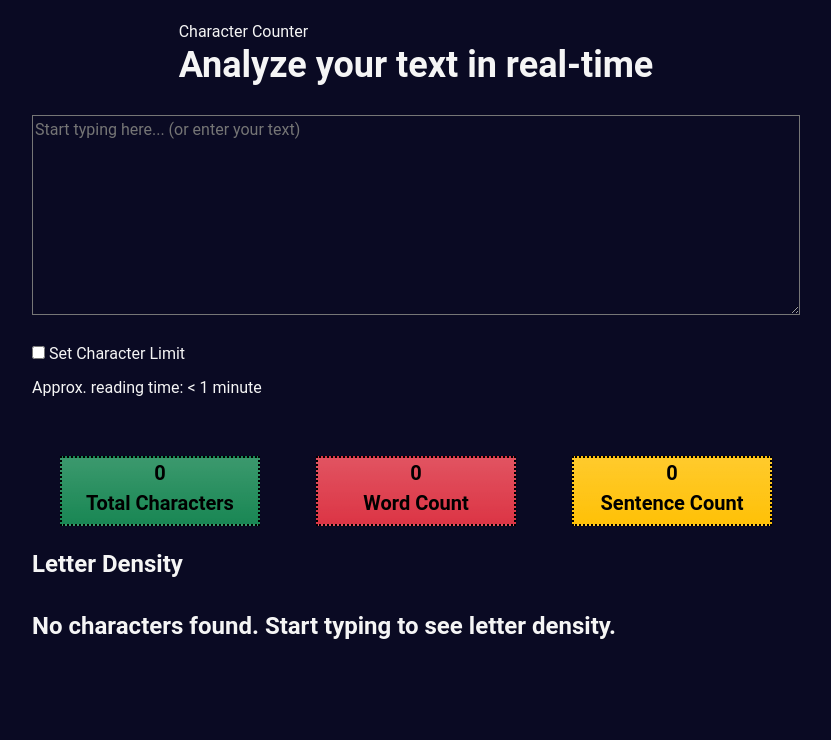
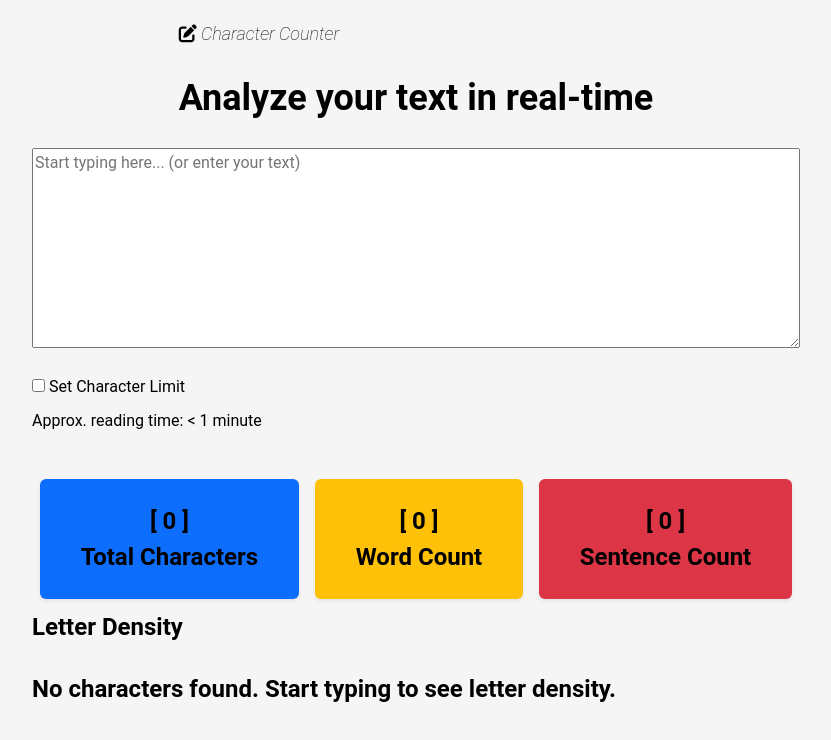
Before and after one commit to jkw07/character-counter, a React (Create React App) app: page / in a window 1280 px wide. Shown: the top 740 px of the page, without its empty margins (224-1055 px from the left). Built offline with nearby package versions, Linux system fonts and the light colour scheme.

Commit message:
add styles

```diff
--- a/package.json
+++ b/package.json
@@ -3,6 +3,7 @@
   "version": "0.1.0",
   "private": true,
   "dependencies": {
+    "@fortawesome/fontawesome-svg-core": "^6.7.2",
     "cra-template": "1.2.0",
     "react": "^19.0.0",
     "react-dom": "^19.0.0",
--- a/public/index.html
+++ b/public/index.html
@@ -2,6 +2,11 @@
 <html lang="en">
   <head>
     <meta charset="utf-8" />
+     <link
+  rel="stylesheet"
+  href="https://cdn.jsdelivr.net/npm/@fortawesome/fontawesome-free@6.4.0/css/all.min.css"
+  crossorigin="anonymous"
+/>
     <link rel="icon" href="%PUBLIC_URL%/favicon.ico" />
     <link href="https://cdn.jsdelivr.net/npm/bootstrap@5.3.3/dist/css/bootstrap.min.css" rel="stylesheet" integrity="sha384-QWTKZyjpPEjISv5WaRU9OFeRpok6YctnYmDr5pNlyT2bRjXh0JMhjY6hW+ALEwIH" crossorigin="anonymous">
     <meta name="viewport" content="width=device-width, initial-scale=1" />
--- a/src/App.tsx
+++ b/src/App.tsx
@@ -12,7 +12,7 @@ function App() {
   return (
     <div className="App">
       <header className="App-header">
-        <span>Character Counter</span>
+        <span><i className="fa-solid fa-pen-to-square"></i>{" "}Character Counter</span>
         <h1>Analyze your text in real-time</h1>
       </header>
       <main>
--- a/src/components/LetterDensity.tsx
+++ b/src/components/LetterDensity.tsx
@@ -27,11 +27,9 @@ function LetterDensity({ text }: LetterDensityProps) {
       {text.trim().length > 0 ? (
         <ul>
           {calculateLetterDensity(text).map(({ letter, count, density }) => (
-            <li key={letter}>
-              <span>{letter.toUpperCase()}: </span>
-              <span>{count} </span>
-              <span>({density})</span>
-              <div className="progress">
+            <li key={letter} className="letter-item d-flex align-items-center mb-2">
+              <span className="letter me-2">{letter.toUpperCase()}: </span>
+              <div className="progress flex-grow-1">
                 <div
                   className="progress-bar progress-bar-striped bg-info"
                   role="progressbar"
@@ -41,6 +39,8 @@ function LetterDensity({ text }: LetterDensityProps) {
                   aria-valuemax={100}
                 ></div>
               </div>
+              <span className="count me-2">{count} </span>
+              <span className="density me-2">({density})</span>
             </li>
           ))}
         </ul>
--- a/src/components/StatisticsPanel.tsx
+++ b/src/components/StatisticsPanel.tsx
@@ -7,17 +7,17 @@ function StatisticsPanel({ text }: StatisticsPanelProps) {
   const wordCount: number = text.trim().split(/\s+/).length;
 
   return (
-    <div className="statistic-panel">
-      <div className="statistics bg-success bg-gradient">
-        <span>{text.length > 0 ? text.length : "0"}</span>
+    <div className="statistic-panel d-flex justify-content-around text-center align-items-stretch">
+      <div className="statistic-card bg-primary p-4 rounded shadow-sm flex-fill mx-2">
+        <span>[{" "}{text.length > 0 ? text.length : "0"}{" "}]</span>
         <div> Total Characters</div>
       </div>
-      <div className="statistics bg-danger bg-gradient">
-        <span>{text.length > 0 ? wordCount : "0"}</span>
+      <div className="statistic-card bg-warning p-4 rounded shadow-sm flex-fill mx-2">
+        <span>[{" "}{text.length > 0 ? wordCount : "0"}{" "}]</span>
         <div> Word Count</div>
       </div>
-      <div className="statistics bg-warning bg-gradient">
-        <span>{countSentences(text)}</span>
+      <div className="statistic-card bg-danger p-4 rounded shadow-sm flex-fill mx-2">
+        <span>[{" "}{countSentences(text)}{" "}]</span>
         <div> Sentence Count</div>
       </div>
     </div>
--- a/src/index.css
+++ b/src/index.css
@@ -1,13 +1,12 @@
 body {
   margin: 0;
   font-family: 'Roboto', sans-serif;
-  background-color: #0a0a23;
-  color: whitesmoke;
+  background-color: whitesmoke;
+  color: black;
 }
 
 textarea {
-  background-color: #0a0a2300;
-  color: whitesmoke;
+  color: rgb(54, 52, 52);
 }
 
 main {
@@ -48,25 +47,31 @@ textarea {
   min-height: 200px;
 }
 
-.statistic-panel {
-  display: flex;
-  justify-content: space-around;
-  width: 100%;
-  padding: 10px 0;
-}
-
-.statistics {
-  height: 70px;
-  width: 200px;
-  border: 2px dotted black;
-  text-align: center;
-  color: black;
-  font-weight: bold;
-  font-size: 20px;
-}
-
 .letter-density p {
   font-size: 24px;
   font-weight: bold;
   padding-top: 10px;
 }
+
+.statistic-card {
+  font-size: 24px;
+  font-weight: bold;
+}
+
+header span {
+  font-size: 18px;
+  font-weight: lighter;
+  font-style: italic;
+  display: block;
+  margin-bottom: 30px;
+}
+
+@media screen and (max-width: 768px) {
+  main {
+    width: 80%;
+  }
+  .statistic-card {
+    font-size: 18px;
+  }
+
+}
```
Also changed, not shown: 1 other file (tests, documents, lock files or other folders).
